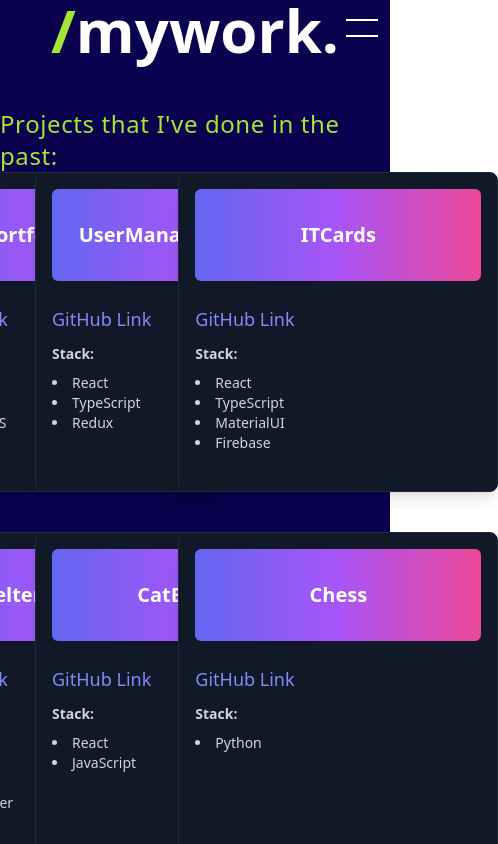
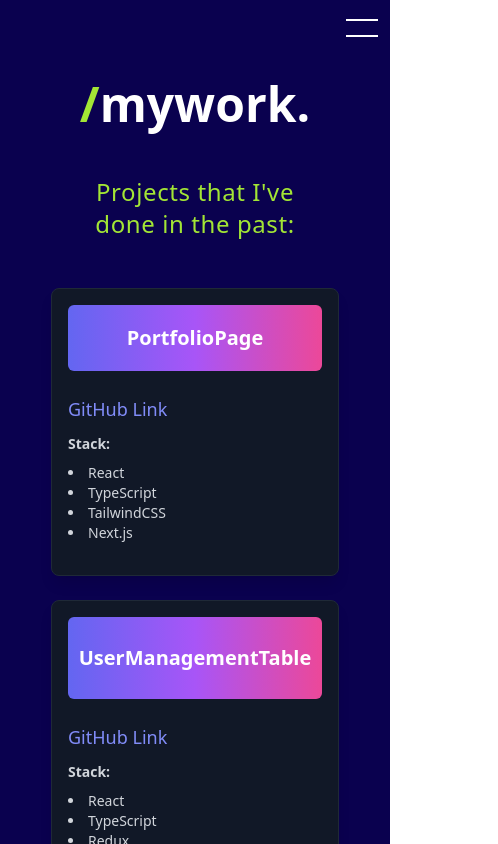
Before and after one commit to szymonadamowicz/PortfolioPage, a Next.js app: page /mywork in a window 390 px wide. Shown: the top 844 px of the page, 498 px wide, since content can reach past the window. Built offline with nearby package versions, Linux system fonts and the light colour scheme.

Commit message:
MyWorkPage responsive for mobile

```diff
--- a/src/components/MyWork/MyWorkPage.tsx
+++ b/src/components/MyWork/MyWorkPage.tsx
@@ -1,8 +1,11 @@
+import { useState } from "react";
 import ProjectDisplay from "../../components/MyWork/ProjectDisplay";
 import PageOverlay from "../PageOverlay";
 import SubmenuButton from "../SideBar/SubmenuButton";
 
 const MyWorkPage = () => {
+  const [isOpen, setIsOpen] = useState(false);
+
   const projects = [
     {
       name: "PortfolioPage",
@@ -45,20 +48,24 @@ const MyWorkPage = () => {
 
   return (
     <PageOverlay bgc="#0A014F">
-      <SubmenuButton />
-      <div className="h-screen justify-evenly flex flex-col items-center">
-        <div className="flex flex-col items-center gap-12">
-          <h1 className="text-6xl font-bold text-white">
+      <SubmenuButton isOpen={isOpen} setIsOpen={setIsOpen} />
+      <div
+        className={`h-full min-h-screen w-3/4 justify-between flex flex-col items-center pb-8 ${
+          isOpen && window.innerWidth < 1280 ? "hidden" : ""
+        }`}
+      >
+        <div className="flex flex-col items-center gap-12 sm:gap-16 px-4 mt-20">
+          <h1 className="text-5xl md:text-6xl font-bold text-white">
             <span className="text-lime-400">/</span>
             mywork.
           </h1>
 
-          <div className="text-2xl text-lime-400 tracking-wide">
+          <div className="text-2xl sm:text-2xl text-lime-400 tracking-wide text-center mb-12">
             Projects that I've done in the past:
           </div>
         </div>
 
-        <div className="w-full grid grid-cols-3 gap-10 max-w-6xl justify-items-center">
+        <div className="w-full grid grid-cols-1 sm:grid-cols-1 md:grid-cols-2 xl:grid-cols-3 gap-6 max-w-6xl justify-items-center px-0">
           {projects.map((item, index) => (
             <div
               key={index}
--- a/src/components/MyWork/ProjectDisplay.tsx
+++ b/src/components/MyWork/ProjectDisplay.tsx
@@ -11,7 +11,7 @@ const ProjectDisplay: React.FC<projectInfoProps> = ({ projectInfo }) => {
   return (
     <div>
       <div
-        className="w-80 h-80 bg-gray-900 text-white shadow-lg rounded-lg p-4 flex flex-col justify-between border border-gray-800 transform transition-transform hover:scale-105 cursor-pointer"
+        className="w-72 lg:w-80 h-72 lg:h-80 bg-gray-900 text-white shadow-lg rounded-lg p-4 flex flex-col justify-between border border-gray-800 transform transition-transform hover:scale-105 cursor-pointer"
         onClick={openModal}
       >
         <div className="w-full h-2/4 bg-gradient-to-r from-indigo-500 via-purple-500 to-pink-500 rounded-md p-4 flex items-center justify-center">
--- a/src/components/PageOverlay.tsx
+++ b/src/components/PageOverlay.tsx
@@ -7,7 +7,7 @@ interface PageOverlayProps {
 
 const PageOverlay: React.FC<PageOverlayProps> = ({ children, bgc }) => {
   return (
-    <div className="h-screen w-full flex justify-center items-center" style={{ backgroundColor: bgc ? bgc : "navy" }}>
+    <div className="h-full w-full flex justify-center items-center" style={{ backgroundColor: bgc ? bgc : "navy" }}>
       {children}
     </div>
   );
--- a/src/components/SideBar/Submenu.tsx
+++ b/src/components/SideBar/Submenu.tsx
@@ -24,9 +24,9 @@ const Submenu: React.FC<SubmenuProps> = ({ segments, goToSegment }) => {
 
   return (
     <div className="w-full h-full bg-white flex flex-col xl:items-center py-10 xl:py-0 xl:h-full">
-      <div className="flex flex-col h-1/2 w-full justify-end items-center mt-12 gap-6">
+      <div className="flex flex-col h-1/2 w-full justify-end items-center mt-12 gap-4">
         {!isHomePage && (
-          <div className="text-black text-lg xl:text-2xl hover:text-blue-400 transition duration-300">
+        <div className="text-black text-lg sm:text-xl md:text-2xl lg:text-3xl xl:text-2xl hover:text-blue-400 transition duration-300">
             <Link className="block" href="/">
               Home
             </Link>
```
